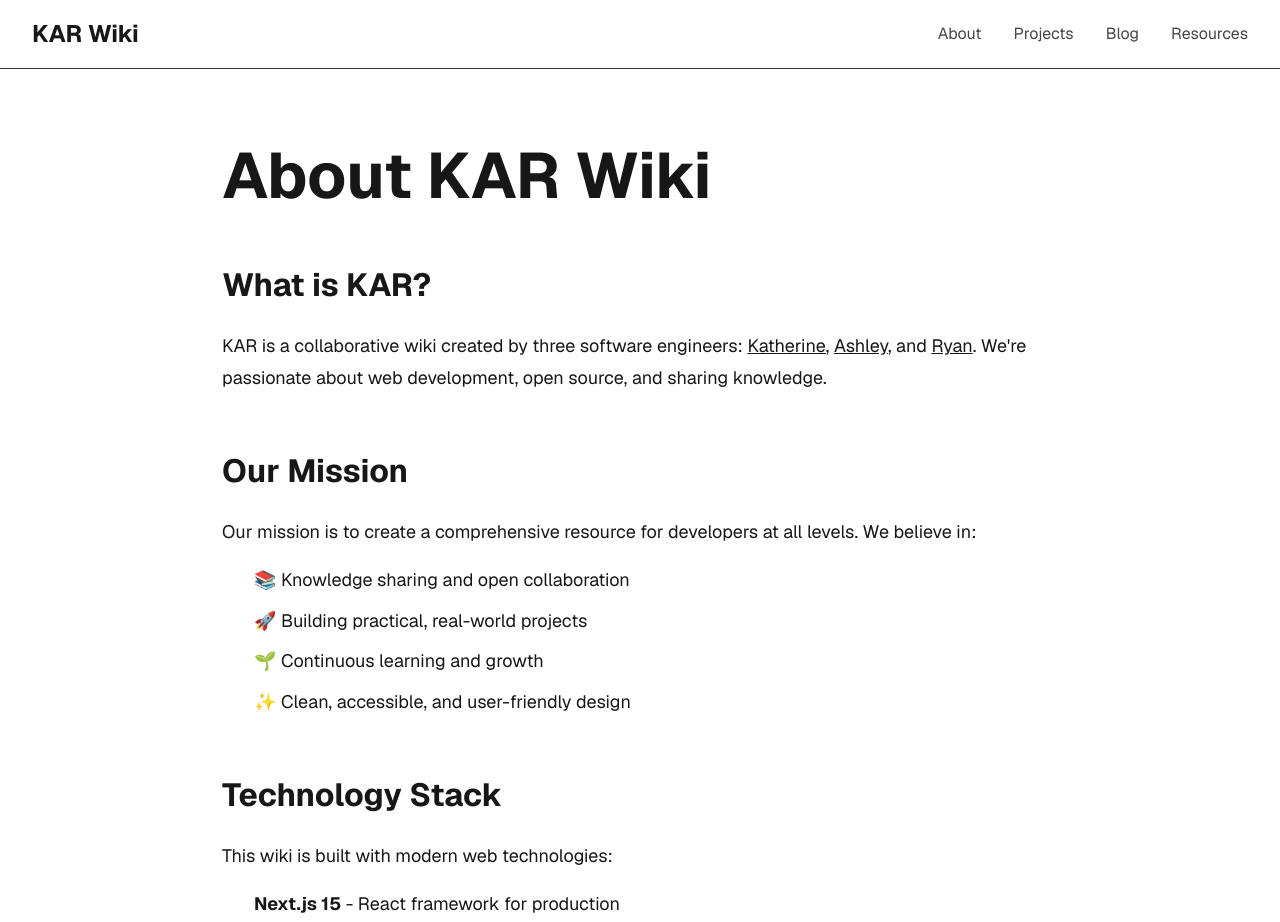
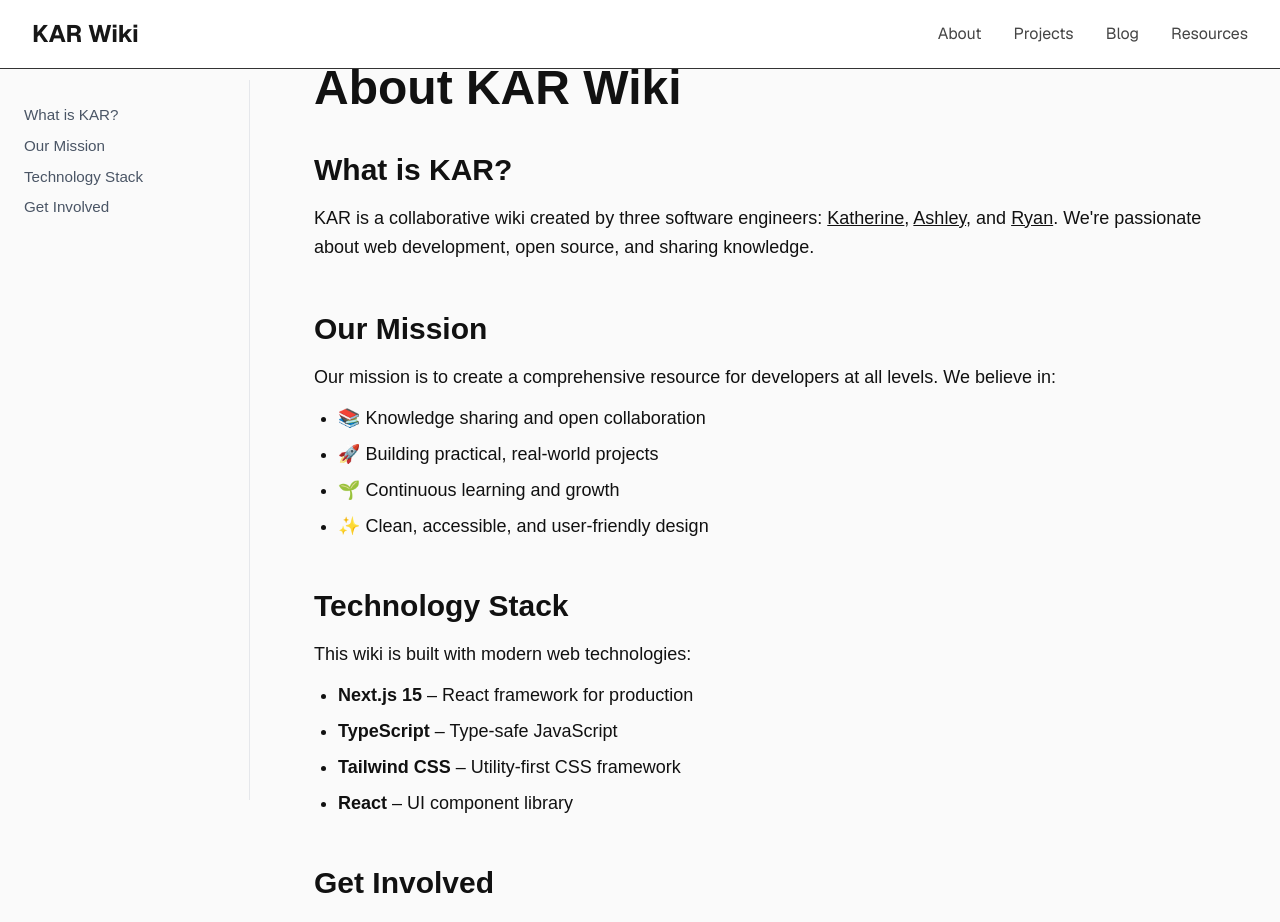
Before and after one commit to ryanisho/kar, a Next.js app in the folder kar/: page /about in a window 1280 px wide. Shown: the top 922 px of the page. Built offline with nearby package versions, Linux system fonts and the light colour scheme.

Commit message:
added side bar and scrolling

```diff
--- a/kar/src/app/about/page.tsx
+++ b/kar/src/app/about/page.tsx
@@ -1,150 +1,142 @@
+"use client";
 import Link from "next/link";
 import Navigation from "@/components/Navigation";
+import { useScrollSpy } from "@/hooks/useScrollSpy";
+import Head from "next/head";
+
 
 export default function About() {
+  const activeId = useScrollSpy([
+  "#what-is-kar",
+  "#our-mission",
+  "#tech-stack",
+  "#get-involved",
+]);
   return (
     <>
+      <Head>
+          <title>About KAR Wiki | KAR</title>
+          <meta
+            name="description"
+            content="Learn more about KAR Wiki — a collaborative developer wiki built by Katherine, Ashley, and Ryan."
+          />
+        </Head>
       <Navigation />
       <div
-        style={{
-          maxWidth: "900px",
-          margin: "0 auto",
-          padding: "8rem 2rem 4rem",
-          fontFamily: "var(--font-geist-sans)",
-        }}
+        className="min-h-screen bg-[#fafafa] text-[#111] font-[var(--font-geist-sans)]"
       >
-        <h1
-          style={{
-            fontSize: "4rem",
-            fontWeight: "bold",
-            marginBottom: "2rem",
-          }}
-        >
-          About KAR Wiki
-        </h1>
-
-        <div style={{ fontSize: "1.125rem", lineHeight: "1.8" }}>
-          <section style={{ marginBottom: "3rem" }}>
-            <h2
-              style={{
-                fontSize: "2rem",
-                fontWeight: "bold",
-                marginBottom: "1rem",
-              }}
+      <div
+        className="grid grid-cols-1 md:grid-cols-[250px_1fr] max-w-7xl mx-auto">
+          <aside className="border-r border-gray-200 p-6 hidden md:block sticky top-20 h-[calc(100vh-5rem)]">
+            <nav className="space-y-2 text-[0.95rem]">
+              <a
+                href="#what-is-kar"
+                className={`block transition-all duration-200 ${
+                  activeId === "what-is-kar"
+                    ? "font-medium underline underline-offset-4 decoration-2 decoration-black"
+                    : "text-gray-600 hover:underline hover:underline-offset-4 hover:decoration-black"
+                }`}
               >
                 What is KAR?
-            </h2>
-            <p style={{ marginBottom: "1rem" }}>
+              </a>
+
+              <a
+                href="#our-mission"
+                className={`block transition-all duration-200 ${
+                  activeId === "our-mission"
+                    ? "font-medium underline underline-offset-4 decoration-2 decoration-black"
+                    : "text-gray-600 hover:underline hover:underline-offset-4 hover:decoration-black"
+                }`}
+              >
+                Our Mission
+              </a>
+
+              <a
+                href="#tech-stack"
+                className={`block transition-all duration-200 ${
+                  activeId === "tech-stack"
+                    ? "font-medium underline underline-offset-4 decoration-2 decoration-black"
+                    : "text-gray-600 hover:underline hover:underline-offset-4 hover:decoration-black"
+                }`}
+              >
+                Technology Stack
+              </a>
+
+              <a
+                href="#get-involved"
+                className={`block transition-all duration-200 ${
+                  activeId === "get-involved"
+                    ? "font-medium underline underline-offset-4 decoration-2 decoration-black"
+                    : "text-gray-600 hover:underline hover:underline-offset-4 hover:decoration-black"
+                }`}
+              >
+                Get Involved
+              </a>
+            </nav>
+
+          </aside>
+          <main className="p-8 md:p-16">
+            <h1 className="text-5xl font-bold mb-10">About KAR Wiki</h1>
+
+            <section id="what-is-kar" className="mb-12">
+              <h2 className="text-3xl font-semibold mb-4">What is KAR?</h2>
+              <p className="text-lg leading-relaxed mb-3">
                 KAR is a collaborative wiki created by three software engineers:{" "}
-              <Link
-                href="/katherine"
-                style={{ color: "inherit", textDecoration: "underline" }}
-              >
+                <Link href="/katherine" className="underline hover:text-blue-600">
                   Katherine
                 </Link>
                 ,{" "}
-              <Link
-                href="/ashley"
-                style={{ color: "inherit", textDecoration: "underline" }}
-              >
+                <Link href="/ashley" className="underline hover:text-blue-600">
                   Ashley
                 </Link>
                 , and{" "}
-              <Link
-                href="/ryan"
-                style={{ color: "inherit", textDecoration: "underline" }}
-              >
+                <Link href="/ryan" className="underline hover:text-blue-600">
                   Ryan
                 </Link>
-              . We're passionate about web development, open source, and sharing
-              knowledge.
+                . We're passionate about web development, open source, and sharing knowledge.
               </p>
             </section>
 
-          <section style={{ marginBottom: "3rem" }}>
-            <h2
-              style={{
-                fontSize: "2rem",
-                fontWeight: "bold",
-                marginBottom: "1rem",
-              }}
-            >
-              Our Mission
-            </h2>
-            <p style={{ marginBottom: "1rem" }}>
-              Our mission is to create a comprehensive resource for developers
-              at all levels. We believe in:
+            <section id="our-mission" className="mb-12">
+            <h2 className="text-3xl font-semibold mb-4">Our Mission</h2>
+            <p className="text-lg leading-relaxed mb-3">
+              Our mission is to create a comprehensive resource for developers at all levels. We believe in:
             </p>
-            <ul style={{ marginLeft: "2rem", marginBottom: "1rem" }}>
-              <li style={{ marginBottom: "0.5rem" }}>
-                📚 Knowledge sharing and open collaboration
-              </li>
-              <li style={{ marginBottom: "0.5rem" }}>
-                🚀 Building practical, real-world projects
-              </li>
-              <li style={{ marginBottom: "0.5rem" }}>
-                🌱 Continuous learning and growth
-              </li>
-              <li style={{ marginBottom: "0.5rem" }}>
-                ✨ Clean, accessible, and user-friendly design
-              </li>
+            <ul className="list-disc ml-6 space-y-2 text-lg">
+              <li>📚 Knowledge sharing and open collaboration</li>
+              <li>🚀 Building practical, real-world projects</li>
+              <li>🌱 Continuous learning and growth</li>
+              <li>✨ Clean, accessible, and user-friendly design</li>
             </ul>
           </section>
-
-          <section style={{ marginBottom: "3rem" }}>
-            <h2
-              style={{
-                fontSize: "2rem",
-                fontWeight: "bold",
-                marginBottom: "1rem",
-              }}
-            >
-              Technology Stack
-            </h2>
-            <p style={{ marginBottom: "1rem" }}>
+          <section id="tech-stack" className="mb-12">
+              <h2 className="text-3xl font-semibold mb-4">Technology Stack</h2>
+              <p className="text-lg leading-relaxed mb-3">
                 This wiki is built with modern web technologies:
               </p>
-            <ul style={{ marginLeft: "2rem", marginBottom: "1rem" }}>
-              <li style={{ marginBottom: "0.5rem" }}>
-                <strong>Next.js 15</strong> - React framework for production
-              </li>
-              <li style={{ marginBottom: "0.5rem" }}>
-                <strong>TypeScript</strong> - Type-safe JavaScript
-              </li>
-              <li style={{ marginBottom: "0.5rem" }}>
-                <strong>Tailwind CSS</strong> - Utility-first CSS framework
-              </li>
-              <li style={{ marginBottom: "0.5rem" }}>
-                <strong>React</strong> - UI component library
-              </li>
+              <ul className="list-disc ml-6 space-y-2 text-lg">
+                <li><strong>Next.js 15</strong> – React framework for production</li>
+                <li><strong>TypeScript</strong> – Type-safe JavaScript</li>
+                <li><strong>Tailwind CSS</strong> – Utility-first CSS framework</li>
+                <li><strong>React</strong> – UI component library</li>
               </ul>
           </section>
-
-          <section>
-            <h2
-              style={{
-                fontSize: "2rem",
-                fontWeight: "bold",
-                marginBottom: "1rem",
-              }}
-            >
-              Get Involved
-            </h2>
-            <p style={{ marginBottom: "1rem" }}>
+          <section id="get-involved" className="mb-16">
+              <h2 className="text-3xl font-semibold mb-4">Get Involved</h2>
+              <p className="text-lg leading-relaxed">
                 We're always looking to improve and expand this wiki. If you have
                 suggestions, corrections, or would like to contribute, feel free
                 to reach out to any of our team members or check out our{" "}
-              <Link
-                href="/resources"
-                style={{ color: "inherit", textDecoration: "underline" }}
-              >
+                <Link href="/resources" className="underline hover:text-blue-600">
                   resources page
                 </Link>
                 .
               </p>
             </section>
+          </main>
       </div>
       </div>
+
     </>
   );
 }
--- /dev/null
+++ b/kar/src/hooks/useScrollSpy.ts
@@ -0,0 +1,30 @@
+"use client";
+import { useEffect, useState } from "react";
+
+export function useScrollSpy(selectors: string[], offset = 0) {
+  const [activeId, setActiveId] = useState("");
+
+  useEffect(() => {
+    const handleScroll = () => {
+      const scrollPosition = window.scrollY + offset + 100;
+      let current = "";
+
+      selectors.forEach((selector) => {
+        const element = document.querySelector(selector);
+        if (element && element instanceof HTMLElement) {
+          if (scrollPosition >= element.offsetTop) {
+            current = selector.substring(1);
+          }
+        }
+      });
+
+      setActiveId(current);
+    };
+
+    window.addEventListener("scroll", handleScroll);
+    handleScroll();
+    return () => window.removeEventListener("scroll", handleScroll);
+  }, [selectors, offset]);
+
+  return activeId;
+}
```
Lines whose indentation alone changed are shown as unchanged.
